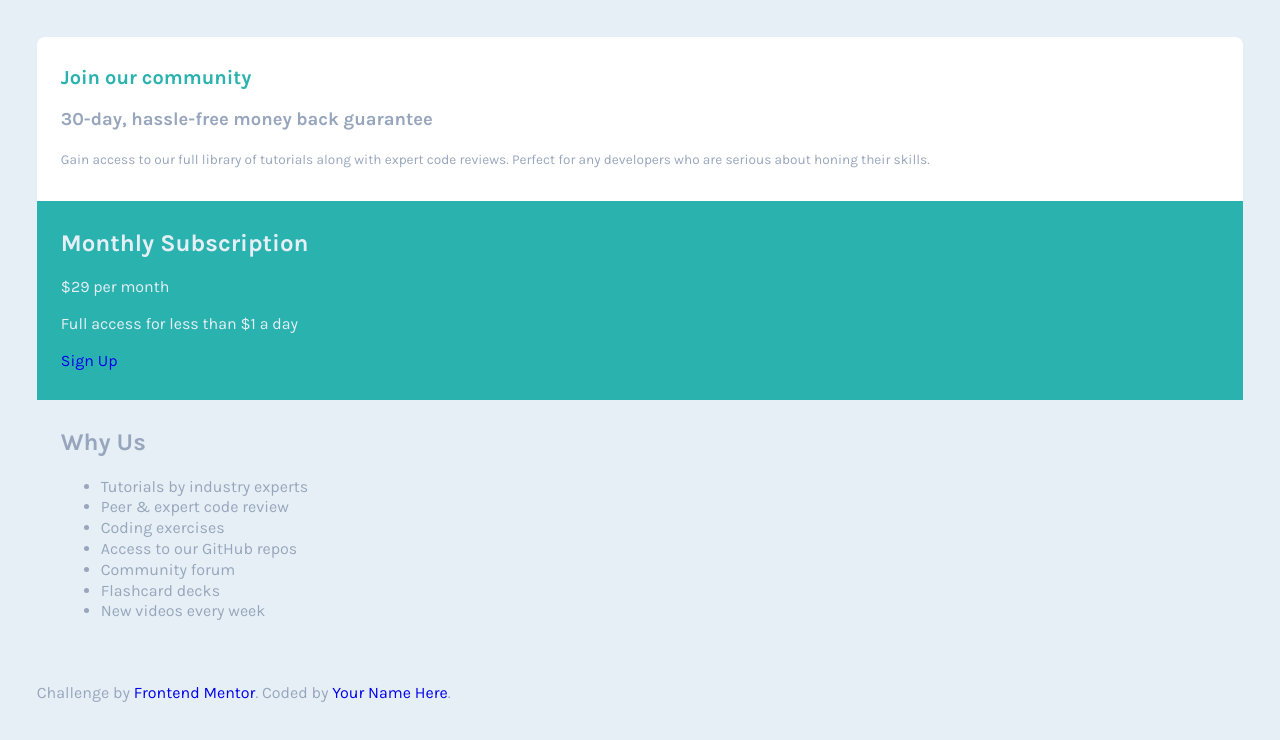
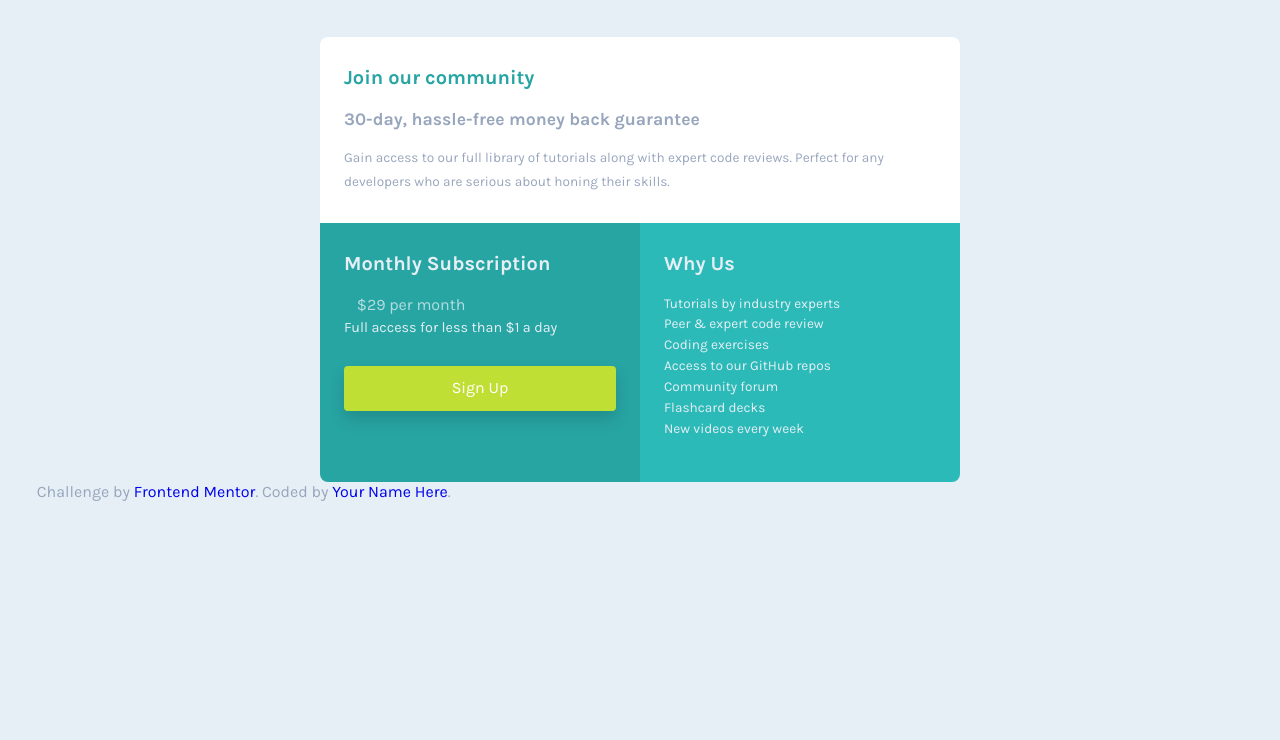
Before and after one commit to dev1980/pricing-block, a plain HTML site: page index.html in a window 1280 px wide. Drawn offline with Linux system fonts and the light colour scheme.

Commit message:
style the page

```diff
--- a/style.css
+++ b/style.css
@@ -1,14 +1,3 @@
-:root{
-    --cyan: hsl(179, 62%, 43%);
-    --ltcyan: hsl(179, 62%, 50%);
-    --yellow: hsl(71, 73%, 54%);
-    --lightGray: hsl(204, 43%, 93%);
-    --grayishBlue: hsl(218, 22%, 67%);
-    --white: hsl(0, 0%, 100%);
-    --paddingX: 1.8rem;
-    --paddingY: 1.5rem;
-}
-
 html {
   box-sizing: border-box;
   font-size: 100%;
@@ -19,55 +8,85 @@ html {
 }
 
 body {
-    font-family: 'Karla',
-    sans-serif;
+  font-family: 'Karla', sans-serif;
   line-height: 1.3;
-    background-color: var(--lightGray);
-    color: var(--grayishBlue);
+  background-color: var(--ltgray);
+  color: var(--grayblue);
   padding: var(--paddingX);
+}
+
+:root {
+  --white: hsl(0, 0%, 100%);
+  --cyan: hsl(179, 62%, 40%);
+  --ltcyan: hsl(179, 62%, 45%);
+  --yellow: hsl(71, 73%, 54%);
+  --dkyellow: hsl(71, 73%, 48%);
+  --ltgray: hsl(204, 43%, 93%);
+  --grayblue: hsl(218, 22%, 67%);
+  --paddingX: 1.8rem;
+  --paddingY: 1.5rem;
 }
 
 a {
   text-decoration: none;
 }
+
 h1, h2, h3 {
+  font-weight: bold;
   margin-top: 0;
   line-height: 1.15;
 }
+
 h2 {
+  font-size: 1.25rem;
   margin-bottom: 1.25rem;
 }
 
 h3 {
-    font-size: 1.15rem;
+  font-size: 1.1rem;
 }
+
+p {
+  margin-top: 0;
+}
+
 .price {
   border-radius: 0.5rem;
   overflow: hidden;
+  max-width: 40rem;
+  margin: auto;
+}
 
-    @media only screen and (min-width: 62.5em) {
+@media only screen and (min-width: 62.5em){
+
+  .price {
     display: grid;
+    grid-template-columns: repeat(2, 1fr);
+    grid-template-rows: repeat(2, auto);
+  }
+
+  .community {
+    grid-column: 1 / 3;
   }
 }
 
 .price > * {
   padding: var(--paddingX) var(--paddingY);
+}
 
-}
 .community {
-    background: var(--white);
+  background-color: var(--white);
 }
 
 .community h2 {
-    font-size: 1.25rem;
   color: var(--cyan);
-    font-weight: bold;
 }
 
 .community .subtitle {
   font-size: 1rem;
   color: var(--yellow);
   font-weight: bold;
+  margin-bottom: 1rem;
 }
 
 .community p {
@@ -76,7 +95,60 @@ h3 {
   margin-bottom: 0;
 }
 
+.subscription, .why {
+  color: var(--ltgray);
+}
+
 .subscription {
   background-color: var(--cyan);
-    color: var(--lightGray);
 }
+
+.subscription__price {
+  display: flex;
+  align-items: center;
+  font-size: 2rem;
+  font-weight: bold;
+  margin-bottom: 0.25rem;
+}
+
+.subscription__price span {
+  font-size: 1rem;
+  margin-left: 0.8rem;
+  font-weight: normal;
+  opacity: 0.75;
+}
+
+.subscription p {
+  font-size: 0.9rem;
+  margin-bottom: 1.75rem;
+}
+
+.subscription a {
+  display: block;
+  background-color: var(--yellow);
+  color: var(--white);
+  padding: 0.75rem;
+  text-align: center;
+  border-radius: 0.25rem;
+  box-shadow: 0 0.5rem 1rem rgba(0,0,0,0.15);
+  transition: background-color 200ms ease;
+}
+
+.subscription a:hover {
+  background-color: var(--dkyellow);
+}
+
+.why {
+  background-color: var(--ltcyan);
+}
+
+.why ul {
+  margin-top: 0;
+  padding: 0;
+}
+
+.why ul li {
+  list-style-type: none;
+  font-size: 0.85rem;
+  margin-bottom: 0.2rem;
+}
```
Lines whose indentation alone changed are shown as unchanged.
